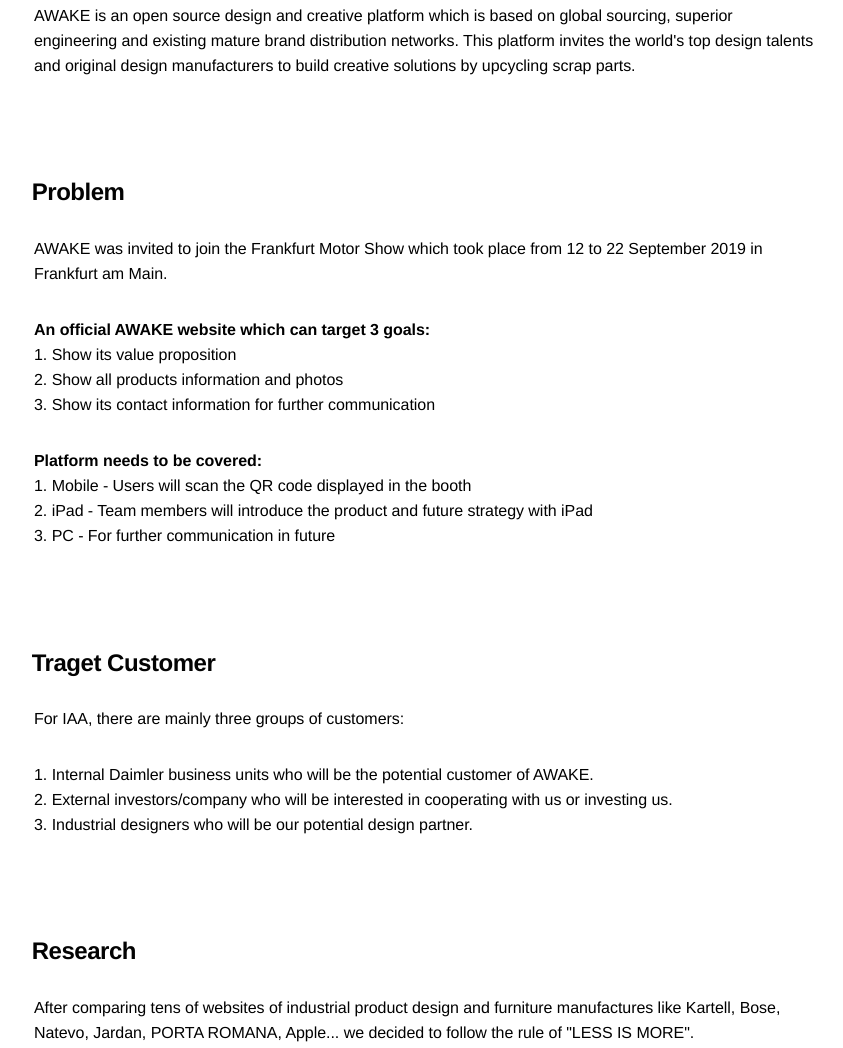
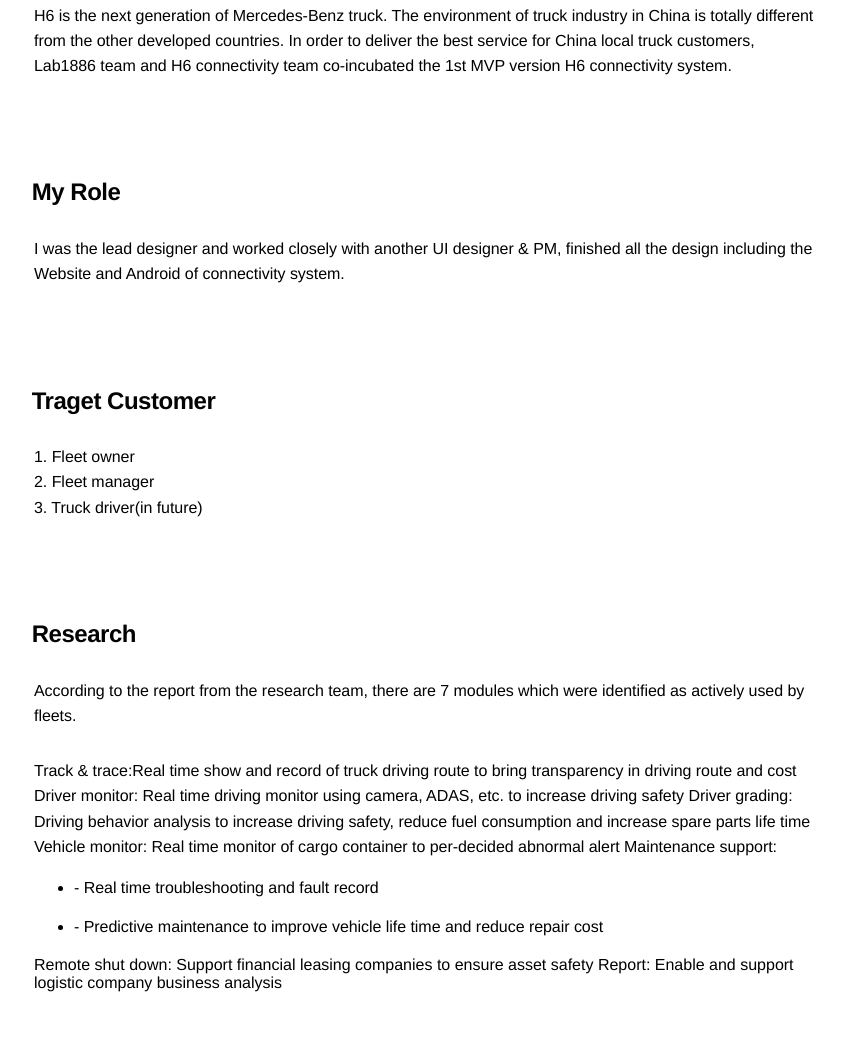
Before and after one commit to JinxiuLee/jinxiulee.github.io, a website with bundled scripts: page project/popeye.html in a window 1280 px wide. Shown: the part 766-1814 px from the top of the page, without its empty margins (216-1059 px from the left). Built offline with nearby package versions, Linux system fonts and the light colour scheme.

Commit message:
update the content of popeye

```diff
--- a/project/popeye.html
+++ b/project/popeye.html
@@ -32,59 +32,58 @@
       <div class="content">
         <h3>About POPEYE</h3>
 
-        <p>AWAKE is an open source design and creative platform which is based on global sourcing, superior engineering and existing mature brand distribution networks. This platform invites the world's top design talents and original design manufacturers to build creative solutions by upcycling scrap parts.</p>
+        <p>H6 is the next generation of Mercedes-Benz truck. The environment of truck industry in China is totally different from the other developed countries. In order to deliver the best service for China local truck customers,   Lab1886 team and H6 connectivity team co-incubated the 1st MVP version H6 connectivity system.</p>
 
-        <h3>Problem</h3>
+        <h3>My Role</h3>
 
-        <p>AWAKE was invited to join the Frankfurt Motor Show which took place from 12 to 22 September 2019 in Frankfurt am Main.</p>
-        <p>
-          <b>An official AWAKE website which can target 3 goals:</b><br>
-          1. Show its value proposition<br>
-          2. Show all products information and photos<br>
-          3. Show its contact information for further communication
-        </p>
-
-        <p>
-          <b>Platform needs to be covered:</b><br>
-          1. Mobile - Users will scan the QR code displayed in the booth<br>
-          2. iPad - Team members will introduce the product and future strategy with iPad<br>
-          3. PC - For further communication in future
-        </p>
-
+        <p>I was the lead designer and worked closely with another UI designer & PM, finished all the design including the Website and Android of connectivity system.</p>
 
         <h3>Traget Customer</h3>
 
         <p>
-          For IAA, there are mainly three groups of customers:
-        </p>
-        <p>
-          1. Internal Daimler business units who will be the potential customer of AWAKE.<br>
-          2. External investors/company who will be interested in cooperating with us or investing us.<br>
-          3. Industrial designers who will be our potential design partner.
+          1. Fleet owner<br>
+          2. Fleet manager<br>
+          3. Truck driver(in future)
         </p>
 
 
         <h3>Research</h3>
 
-        <p>After comparing tens of websites of industrial product design and furniture manufactures like Kartell, Bose, Natevo, Jardan, PORTA ROMANA, Apple... we decided to follow the rule of "LESS IS MORE".</p>
-        <p>Since in the first version, the core function of the website is to show the product information, which means all the design should target for making the product more vivid, at the same time produce less interfere for users and create a more immersive experience for the users.</p>
+        <p>According to the report from the research team, there are 7 modules which were identified as actively used by fleets.</p>
+        <p>
+        Track & trace:Real time show and record of truck driving route to bring transparency in driving route and cost
+
+        Driver monitor: Real time driving monitor using camera, ADAS, etc. to increase driving safety
+
+        Driver grading: Driving behavior analysis to increase driving safety, reduce fuel consumption and increase spare parts life time
+
+        Vehicle monitor: Real time monitor of cargo container to per-decided abnormal alert
+
+        Maintenance support:
+
+        <ul>
+          <li>- Real time troubleshooting and fault record</li>
+          <li>- Predictive maintenance to improve vehicle life time and reduce repair cost</li>
+        </ul>
+
+        Remote shut down: Support financial leasing companies to ensure asset safety
+
+        Report: Enable and support logistic company business analysis
+        </p>
+        <h3>Ideation</h3>
+        <p>In order to hear the voice from our internal truck experts, we also had an internal ideation workshop in April, 2019. 16 experts from 13 departments are attended. In the workshop, attendees were separated into 3 groups. Each group stands for different customer unit and comes up ideas from different perspectives.
+
+        Through the internal ideation, we collected 91 frictions, for 8 main frictions, 47 solutions and in the end we got our top 3 ideas.
+        </p>
 
         <h3>Information Architecture</h3>
 
         <img data-layzr="/public/img/awake/information_architecture@2x.jpg" alt="" />
 
         <h3>Design</h3>
-        <h4>MOBILE</h4>
-        <img data-layzr="/public/img/awake/mobile.jpg" alt="" />
-        <h4>TABLET</h4>
-        <img data-layzr="/public/img/awake/tablet.jpg" alt="" />
-        <h4>PC</h4>
-        <img data-layzr="/public/img/awake/pc.jpg" alt="" />
-        <h3>Animation</h3>
-        <h4>HOME LOADING ANIMATION</h4>
-        <video src="/public/video/awake/home_loading.mp4" autoplay loop></video>
-        <h4>CONTENT LOADING ANIMATION</h4>
-        <video src="/public/video/awake/content_loading.mp4" autoplay loop></video>
+        <h4>WIREFRAME</h4>
+        <h4>UI</h4>
+        <h3>User Test</h3>
       </div>
       <!-- Projects -->
       <h2 id="projects">Projects</h2>
```
